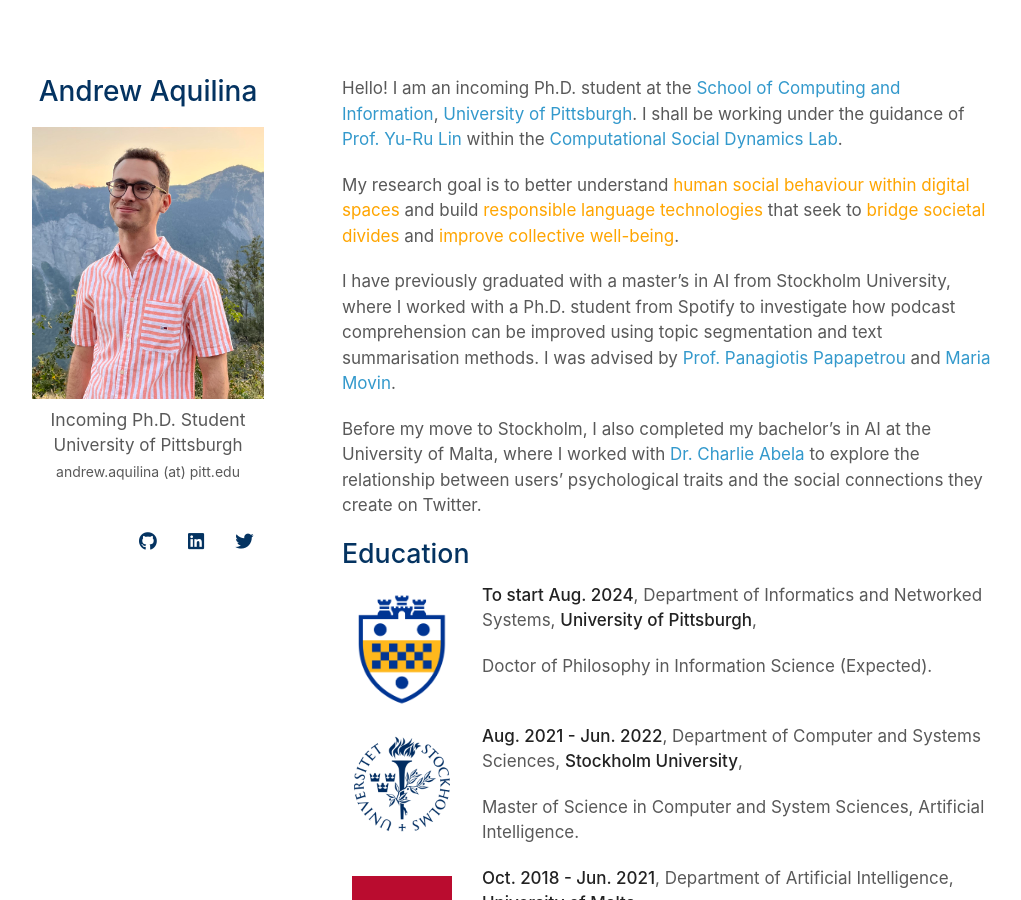
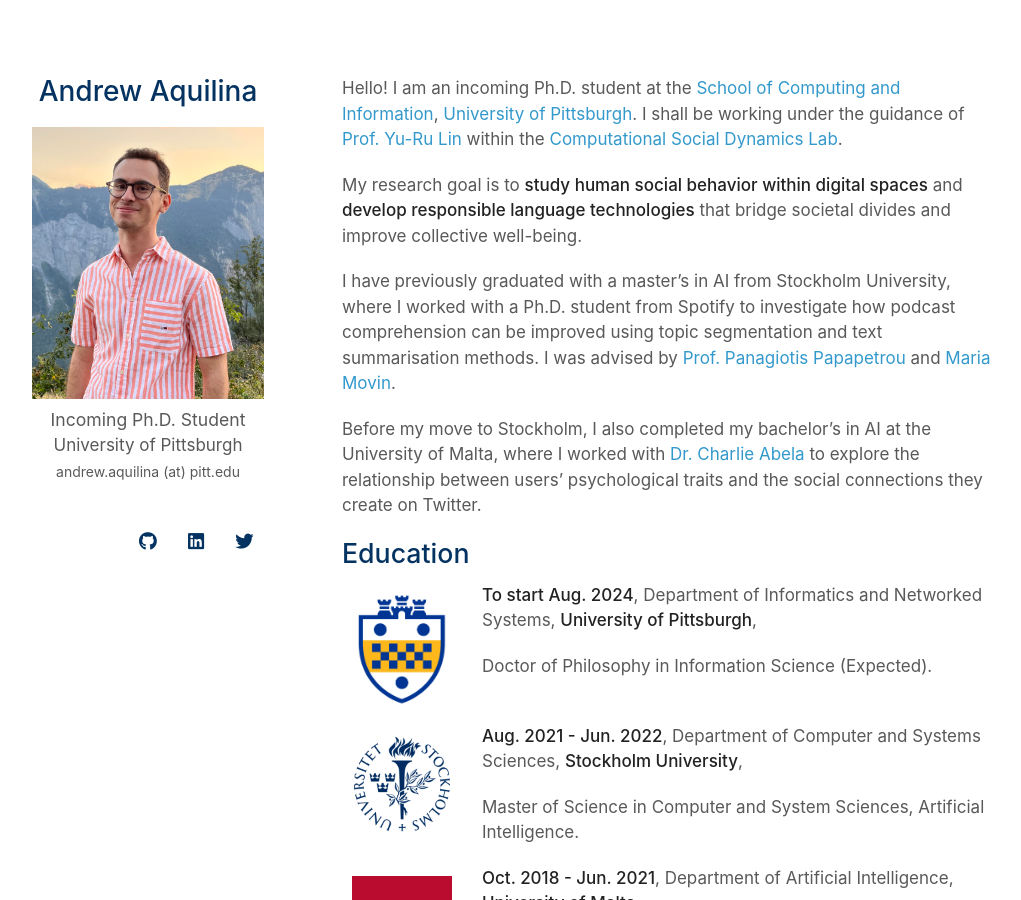
Before and after one commit to andaqu/andaqu.github.io, a Jekyll site: the page built from index.md, in a window 1280 px wide and 900 px high. Shown: the whole window, without its empty margins (128-1149 px from the left). Built offline with Jekyll 4.4.1, drawn with Linux system fonts in a browser that asks for light colours; nearby versions of some CDN libraries; a style sheet for code colours, icons or effects is not loaded.

Commit message:
Update index.md

```diff
--- a/index.md
+++ b/index.md
@@ -4,7 +4,7 @@
 
 Hello! I am an incoming Ph.D. student at the [School of Computing and Information](https://www.sci.pitt.edu/), [University of Pittsburgh](https://pitt.edu/). I shall be working under the guidance of [Prof. Yu-Ru Lin](http://www.yurulin.com/) within the [Computational Social Dynamics Lab](https://picsolab.github.io/).
 
-My research goal is to better understand <span style="color:orange;">human social behaviour within digital spaces</span> and build <span style="color:orange;">responsible language technologies</span> that seek to <span style="color:orange;">bridge societal divides</span> and <span style="color:orange;">improve collective well-being</span>.
+My research goal is to __study human social behavior within digital spaces__ and __develop responsible language technologies__ that bridge societal divides and improve collective well-being.
 
 I have previously graduated with a master’s in AI from Stockholm University, where I worked with a Ph.D. student from Spotify to investigate how podcast comprehension can be improved using topic segmentation and text summarisation methods. I was advised by [Prof. Panagiotis Papapetrou](https://papapetrou.blogs.dsv.su.se/) and [Maria Movin](https://www.linkedin.com/in/mariamovin).
 
```
